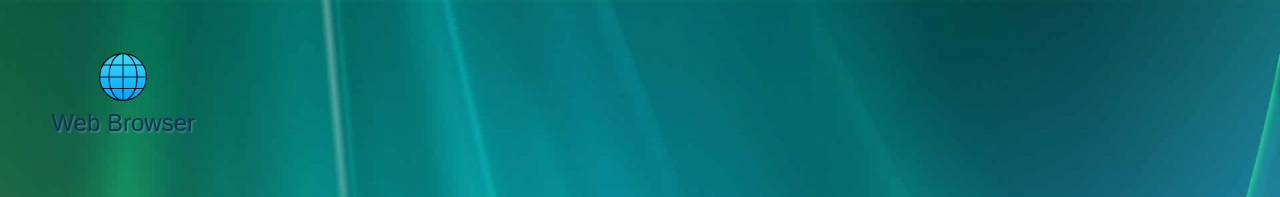
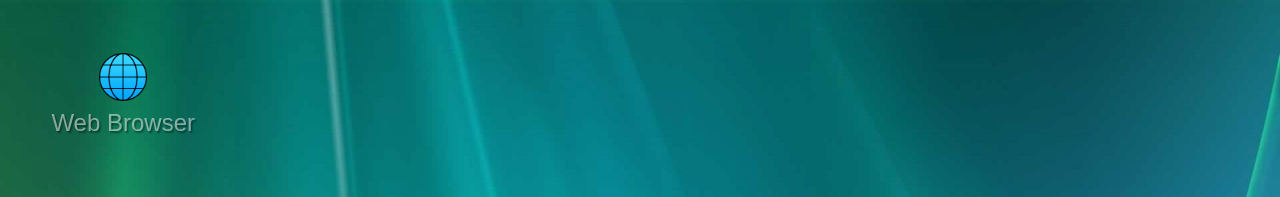
Before and after one commit to standout/stop-wizard, a plain HTML site: page index.html in a window 1280 px wide. Shown: the top 197 px of the page. Drawn offline with Linux system fonts and the light colour scheme.

Commit message:
Tweak desktop icon text color

```diff
--- a/desktop/desktop.css
+++ b/desktop/desktop.css
@@ -47,8 +47,8 @@
 
 .desktop-button-text {
   font-size: 1.5rem;
-  color: #135;
-  text-shadow: 0.1rem 0.1rem 0.1rem rgba(255, 255, 255, 0.2);
+  color: rgba(255,255,255,0.5);
+  text-shadow: 0.1rem 0.1rem 0.1rem rgba(0,0,0, 0.4);
 }
 
 @media (max-width: 60rem) {
```
